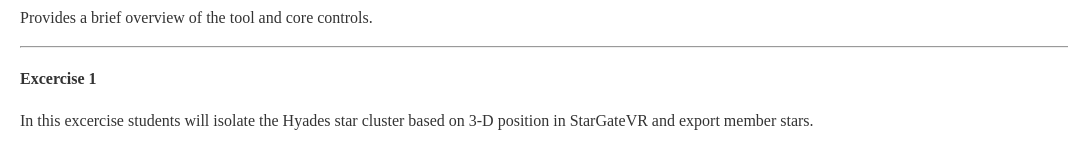
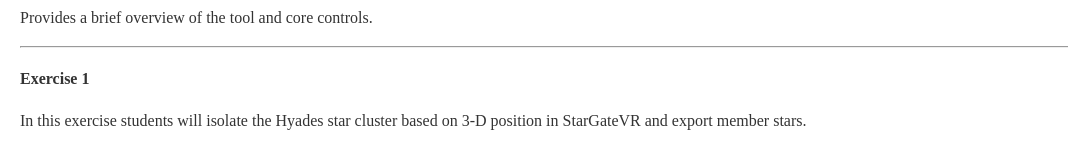
Before and after one commit to rwb5439/rwb5439.github.io, a plain HTML site: page index.html in a window 1280 px wide. Shown: the part 510-678 px from the top of the page, without its empty margins (0-1068 px from the left). Drawn offline with Linux system fonts and the light colour scheme.

Commit message:
Add files via upload
Fixed spelling errors on index page.

```diff
--- a/index.html
+++ b/index.html
@@ -65,7 +65,7 @@
 <h4> Introduction</h4>
 <p> Provides a brief overview of the tool and core controls.</p>
 <hr>
-<h4> Excercise 1</h4>
-<p> In this excercise students will isolate the Hyades star cluster based on 3-D position in StarGateVR and export member stars.</p>
+<h4> Exercise 1</h4>
+<p> In this exercise students will isolate the Hyades star cluster based on 3-D position in StarGateVR and export member stars.</p>
 </body>
 </html>
```
